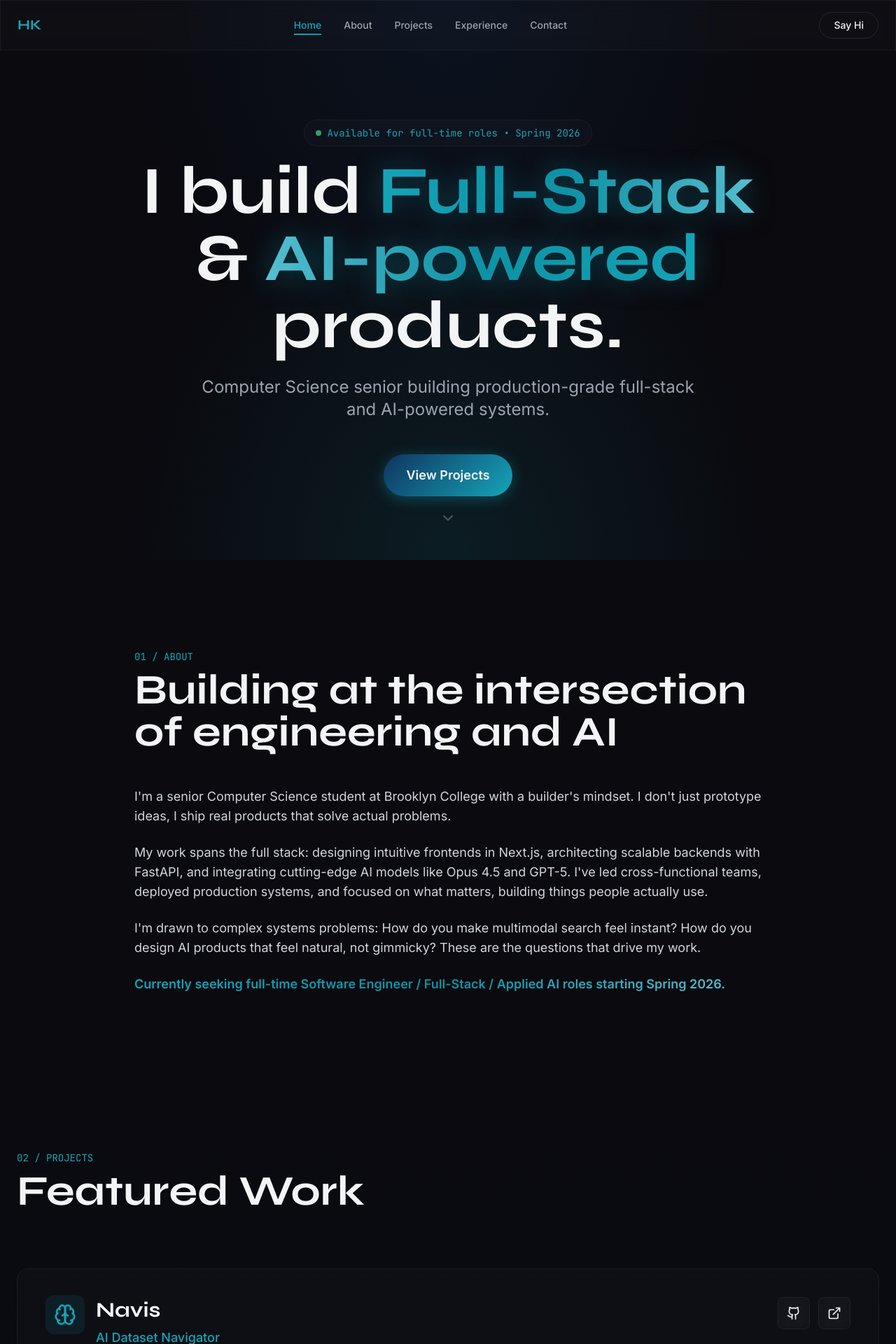
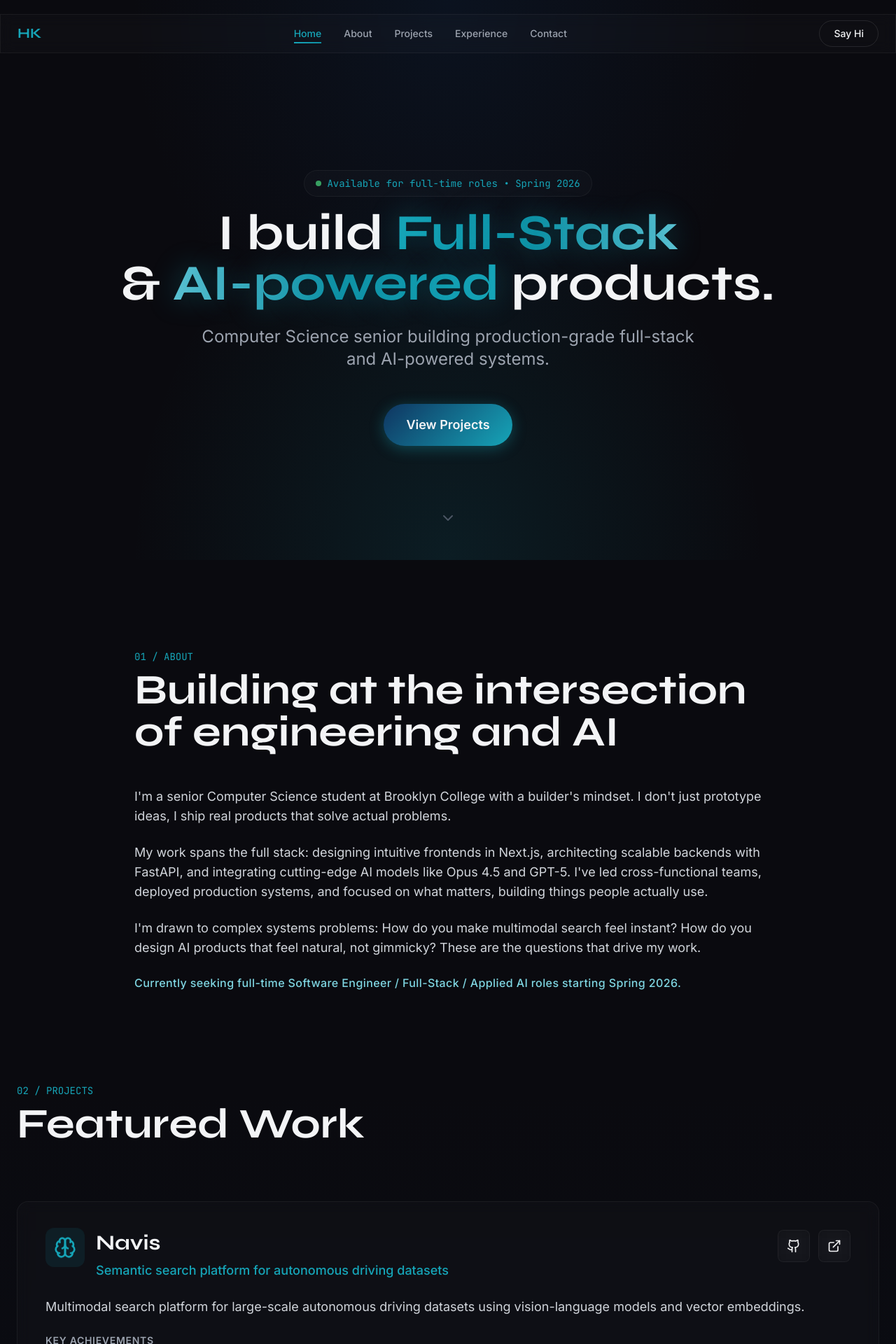
Before and after one commit to huscse/hk-portfolio, a Next.js app: page / in a window 1280 px wide. Shown: the top 1920 px of the page at 70% size. Built offline with nearby package versions, Linux system fonts and the light colour scheme.

Commit message:
fix desktop hero

```diff
--- a/app/globals.css
+++ b/app/globals.css
@@ -18,3 +18,24 @@ body {
     text-wrap: balance;
   }
 }
+
+@keyframes gradient {
+  0% {
+    background-position: 0% 50%;
+  }
+  50% {
+    background-position: 100% 50%;
+  }
+  100% {
+    background-position: 0% 50%;
+  }
+}
+
+.animate-gradient {
+  background-size: 200% 200%;
+  animation: gradient 6s ease infinite;
+}
+
+.glow-text {
+  text-shadow: 0 0 12px rgba(94, 195, 212, 0.35);
+}
--- a/app/page.tsx
+++ b/app/page.tsx
@@ -52,7 +52,7 @@ export default function Home() {
   const projects = [
     {
       name: 'Navis',
-      tagline: 'AI Dataset Navigator',
+      tagline: 'Semantic search platform for autonomous driving datasets',
       description:
         'Multimodal search platform for large-scale autonomous driving datasets using vision-language models and vector embeddings.',
       impact: [
@@ -104,17 +104,20 @@ export default function Home() {
     Frontend: [
       'Next.js',
       'React',
+      'JavaScript',
       'TypeScript',
       'Tailwind CSS',
       'Framer Motion',
     ],
-    Backend: ['FastAPI', 'Node.js', 'Express', 'REST APIs'],
+    Backend: ['FastAPI', 'Node.js', 'Express', 'REST APIs', 'Flask'],
     'AI/ML': [
       'OpenAI API',
-      'CLIP/BLIP',
+      'Prompt Engineering',
       'Vector Embeddings',
+      'Semantic Search',
+      'Similarity Search',
       'FAISS',
-      'Qwen2-VL',
+      'RAG (Retrieval-Augmented Generation)',
     ],
     Databases: [
       'PostgreSQL',
@@ -331,8 +334,8 @@ export default function Home() {
       `}</style>
 
       {/* Navigation */}
-      <nav className="fixed top-0 w-full z-50 glass-effect">
-        <div className="max-w-7xl mx-auto px-4 sm:px-6 py-4">
+      <nav className="fixed top-5 w-full z-50 glass-effect">
+        <div className="max-w-7xl mx-auto px-4 sm:px-6 py-2">
           <div className="flex justify-between items-center">
             <div className="font-display font-bold text-xl">
               <span className="text-[#16a5b8]">HK</span>
@@ -429,7 +432,7 @@ export default function Home() {
             </div>
           </div>
 
-          <h1 className="font-display font-bold text-4xl sm:text-5xl md:text-6xl lg:text-8xl mb-6 section-fade-in animate-delay-2 px-4">
+          <h1 className="font-display font-bold text-4xl sm:text-5xl md:text-7xl lg:text-7xl mb-6 section-fade-in animate-delay-2 px-4">
             I build{' '}
             <span className="text-transparent bg-clip-text bg-gradient-to-r from-[#16a5b8] via-[#0f8fa3] to-[#5fc3d4] glow-text">
               Full-Stack
@@ -494,7 +497,7 @@ export default function Home() {
               natural, not gimmicky? These are the questions that drive my work.
             </p>
 
-            <p className="bg-gradient-to-r from-[#16a5b8] via-[#0f8fa3] to-[#5fc3d4] bg-clip-text text-transparent font-semibold">
+            <p className="text-sm md:text-base font-medium tracking-wide text-[#7fd6e2]">
               Currently seeking full-time Software Engineer / Full-Stack /
               Applied AI roles starting Spring 2026.
             </p>
@@ -505,7 +508,7 @@ export default function Home() {
       {/* Projects Section */}
       <section
         id="projects"
-        className="py-16 sm:py-24 md:py-22 px-4 sm:px-6 bg-gradient-to-b from-transparent via-[#0f3460]/5 to-transparent"
+        className="py-16 sm:py-24 md:py-1 px-4 sm:px-6 bg-gradient-to-b from-transparent via-[#0f3460]/5 to-transparent"
       >
         <div className="max-w-7xl mx-auto">
           <div className="mb-12 sm:mb-20">
```
